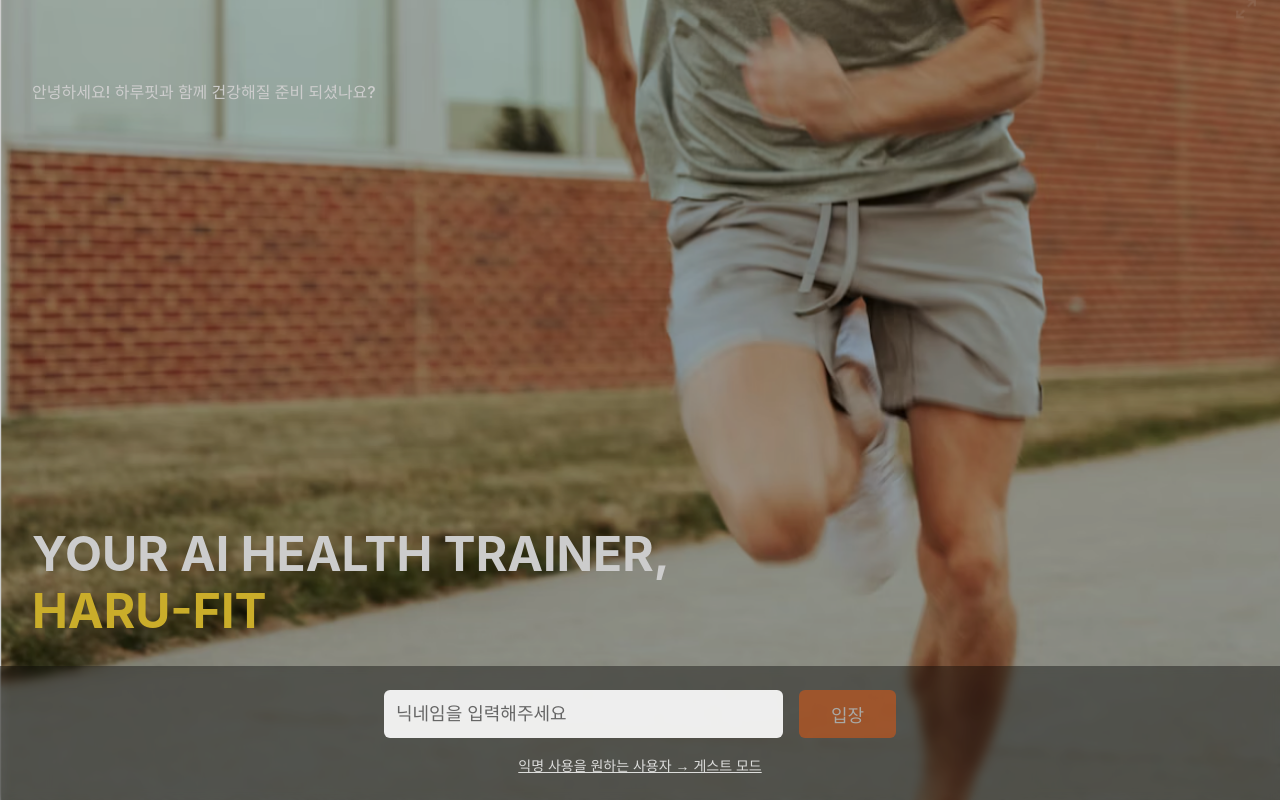
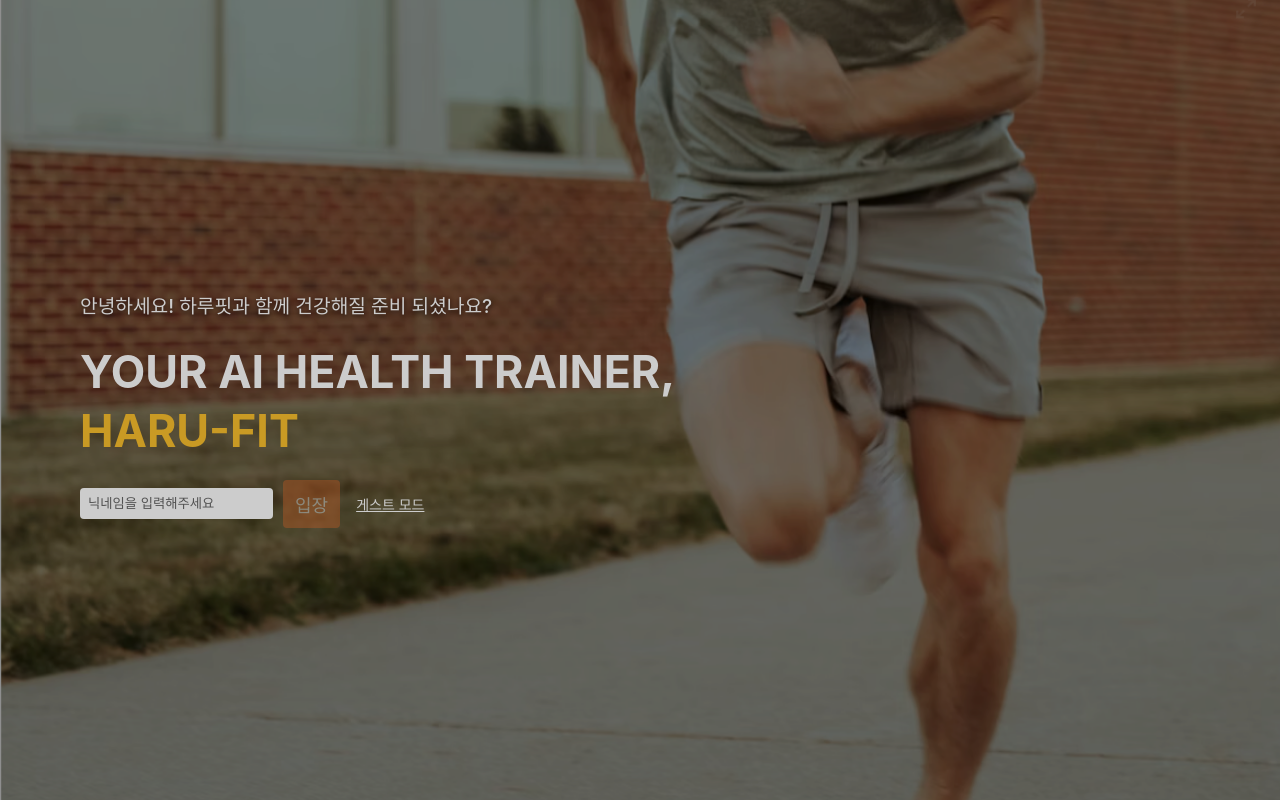
Before and after one commit to gkdudcc21/harufit, a React (Create React App) app in the folder frontend/: page / in a window 1280 px wide. Built offline with nearby package versions, Linux system fonts and the light colour scheme.

Commit message:
feat: IndexPage UI 개선 및 버튼 위치 조정

```diff
--- a/frontend/src/pages/IndexPage/IndexPage.css
+++ b/frontend/src/pages/IndexPage/IndexPage.css
@@ -1,110 +1,83 @@
-
 /* 기본 HTML, Body 스타일 */
-html, body, #root {
+html,
+body,
+#root {
   margin: 0;
   padding: 0;
   height: 100%;
   font-family: -apple-system, BlinkMacSystemFont, 'Segoe UI', Roboto, 'Helvetica Neue', Arial, sans-serif;
-  overflow: hidden; /* 스크롤바 방지 */
+  overflow: hidden;
+  /* 스크롤바 방지 */
 }
 
 .index-container {
-  display: flex;
-  flex-direction: column;
-  min-height: 100vh; /* 화면 전체 높이 사용 */
+  height: 100vh;
+  width: 100vw;
   position: relative;
-  overflow: hidden;
 }
 
 .background-image {
-  position: absolute; /* 절대 위치 */
-  top: 0;
-  left: 0;
+  background-size: cover;
+  background-position: center;
+  height: 100%;
   width: 100%;
-  height: 100%;
-  background-size: cover; /* 이미지가 컨테이너를 꽉 채우도록 */
-  background-position: center; /* 이미지를 중앙에 정렬 */
-  background-repeat: no-repeat; /* 이미지 반복 방지 */
-  filter: brightness(0.8); /* 이미지 약간 어둡게 (오버레이 효과) */
-  z-index: 1; /* 다른 콘텐츠 뒤에 오도록 */
 }
 
 .overlay {
-  position: absolute;
-  top: 0;
-  left: 0;
+  background-color: rgba(0, 0, 0, 0.3);
+  height: 100%;
   width: 100%;
-  height: 100%;
   display: flex;
   flex-direction: column;
-  justify-content: space-between; /* 상단 텍스트와 하단 타이틀 분리 */
-  padding: 4rem 2rem 8rem 2rem; /* 패딩 */
-  box-sizing: border-box;
-  z-index: 2; /* 배경 이미지 위에 오도록 */
+  align-items: flex-start;
+  justify-content: center;
+  padding-left: 80px;
+  color: white;
 }
 
-.header-text {
-  color: white;
-  font-size: 1rem;
+.header-text p {
+  font-size: 1.2rem;
   font-weight: 500;
-  line-height: 1.6;
-  max-width: 28rem; /* 텍스트 최대 너비 제한 */
+  margin-bottom: 1.5rem;
+  text-shadow: 0 2px 4px rgba(0, 0, 0, 0.6);
 }
 
 .main-title {
-  color: white;
-  font-size: 3rem; /* 크고 굵은 글씨 */
+  font-size: 2.8rem;
   font-weight: bold;
-  line-height: 1.2;
+  line-height: 1.3;
+  margin: 0;
 }
 
 .brand-name {
-  color: #fdd835; /* HARU-FIT 강조 색상 */
+  color: #fbc02d;
+  /* HARU-FIT 강조 색상 */
 }
 
-.content-wrapper {
-  position: relative;
-  z-index: 10; /* 가장 위에 오도록 */
-  background-color: transparent; /* 배경 이미지가 보이도록 투명 */
-  flex: 1; /* 남은 공간을 채우도록 */
+
+.input-section {
+  margin-top: 20px;
+  /* 제목 아래 자연스럽게 떨어지도록 */
   display: flex;
-  flex-direction: column;
-  justify-content: flex-end; /* 하단 입력/버튼 섹션을 아래로 */
-}
-
-/* Input Section */
-.input-section {
-  background-color: rgba(0, 0, 0, 0.4); /* 투명한 검은색 배경 */
-  backdrop-filter: blur(5px); /* 블러 효과 */
-  padding: 1.5rem;
-  width: 100%;
-  box-sizing: border-box;
-}
-
-.input-container {
-  max-width: 32rem; /* 최대 너비 */
-  margin: 0 auto; /* 중앙 정렬 */
-  display: flex;
-  flex-direction: column;
-  gap: 0.5rem; /* 요소 간 간격 */
-}
-
-.input-row {
-  display: flex;
-  gap: 1rem; /* input과 button 간 간격 */
+  justify-content: flex-start;
   align-items: center;
 }
 
+.input-group {
+  display: flex;
+  gap: 10px;
+  align-items: center;
+}
+
+.nickname-wrapper {
+  display: flex;
+  gap: 0.75rem;
+}
+
 .nickname-input {
-  flex: 1; /* 남은 공간을 채우도록 */
-  background: rgba(255, 255, 255, 0.9); /* 흰색에 약간 투명 */
+  padding: 8px;
+  border-radius: 4px;
   border: none;
-  padding: 0.75rem;
-  height: 3rem;
-  font-size: 1.125rem;
-  border-radius: 0.375rem;
-  color: #333;
-  box-sizing: border-box;
 }
 
 .nickname-input::placeholder {
@@ -113,11 +86,13 @@
 
 .nickname-input:focus {
   outline: none;
-  box-shadow: 0 0 0 3px rgba(59, 130, 246, 0.5); /* 파란색 포커스 링 */
+  box-shadow: 0 0 0 3px rgba(59, 130, 246, 0.5);
+  /* 파란색 포커스 링 */
 }
 
 .submit-btn {
-  background: #ea580c; /* 오렌지 색상 */
+  background: #ea580c;
+  /* 오렌지 색상 */
   color: white;
   padding: 0 2rem;
   height: 3rem;
@@ -129,8 +104,14 @@
   transition: background-color 0.2s;
 }
 
-.submit-btn:hover:not(:disabled) {
-  background: #dc2626; /* 오렌지 진하게 */
+
+.submit-btn {
+  background-color: #d56b2f;
+  color: white;
+  padding: 8px 12px;
+  border: none;
+  border-radius: 4px;
+  cursor: pointer;
 }
 
 .submit-btn:disabled {
@@ -138,72 +119,74 @@
   cursor: not-allowed;
 }
 
-.guest-mode {
-  text-align: center;
-  margin-top: 0.5rem;
-}
 
-.guest-btn {
-  color: rgba(255, 255, 255, 0.8);
-  font-size: 0.875rem;
+.guest-btn-inline {
   background: none;
+  color: white;
   border: none;
   text-decoration: underline;
+  font-size: 14px;
   cursor: pointer;
-  transition: color 0.2s;
-}
-
-.guest-btn:hover {
-  color: white;
 }
 
 /* Difficulty Buttons Section */
 .difficulty-buttons-container {
+  position: absolute;
+  right: 6rem;
+  top: 50%;
+  transform: translateY(-50%);
   display: flex;
-  flex-direction: column; /* 세로 정렬 유지 */
-  /* justify-content: flex-end; /* 이 줄은 세로 정렬에 영향을 줍니다. */
-  align-items: flex-end; /* ✅ 변경: 가로축(오른쪽) 정렬 */
-  gap: 1.5rem; /* 버튼 간 간격 */
-  padding: 2rem;
-  /* width: 100%; /* 이 속성은 필요에 따라 조정하세요. 여기서는 더 이상 100%를 채울 필요가 없습니다. */
-  box-sizing: border-box;
-  position: absolute; /* 부모(index-container) 기준으로 절대 위치 */
-  top: 50%; /* ✅ 변경: 화면의 중간쯤에 위치 */
-  right: 2rem; /* ✅ 변경: 오른쪽에서 2rem 떨어지게 */
-  transform: translateY(-50%);
-  z-index: 2; /* 콘텐츠 위에 오도록 */
+  flex-direction: column;
+  gap: 1.2rem;
 }
 
+
 .difficulty-btn {
+  width: 6rem;
+  height: 6rem;
+  border-radius: 50%;
+  font-weight: bold;
+  font-size: 1.1rem;
+  color: white;
   display: flex;
   justify-content: center;
   align-items: center;
-  width: 6rem; /* 버튼 너비 */
-  height: 6rem; /* 버튼 높이 */
-  border-radius: 50%; /* 원형 */
-  color: white;
-  font-weight: bold;
-  font-size: 1.25rem;
   cursor: pointer;
-  transition: transform 0.3s ease-in-out, box-shadow 0.3s ease-in-out;
-  position: relative; /* ModeDescription의 기준 */
-}
-
-.difficulty-btn.easy {
-  background-color: #aed581; /* Easy 모드 색상 */
-}
-
-.difficulty-btn.normal {
-  background-color: #ce93d8; /* Normal 모드 색상 */
-}
-
-.difficulty-btn.hard {
-  background-color: #ef9a9a; /* Hard 모드 색상 */
+  transition: transform 0.3s;
 }
 
 .difficulty-btn:hover {
-  transform: scale(1.3); /* 호버 시 1.1배 확대 */
-  box-shadow: 0 0 15px rgba(0, 0, 0, 0.3); /* 그림자 효과 */
+  transform: scale(1.2);
+  box-shadow: 0 0 12px rgba(0, 0, 0, 0.4);
+}
+
+.mode-description {
+  position: absolute;
+  top: 100%;
+  margin-top: 8px;
+  left: 50%;
+  transform: translateX(-50%);
+  color: white;
+  font-size: 1rem;
+  font-weight: 600;
+  background-color: rgba(0, 0, 0, 0.7);
+  padding: 8px 12px;
+  border-radius: 8px;
+  white-space: nowrap;
+  z-index: 10;
+  opacity: 1;
+}
+
+.difficulty-btn-wrapper {
+  position: relative;
+  display: flex;
+  flex-direction: column;
+  align-items: center;
+}
+
+.difficulty-btn-wrapper:hover .mode-description {
+  opacity: 1;
+  visibility: visible;
 }
 
 /* Responsive adjustments */
@@ -211,25 +194,41 @@
   .main-title {
     font-size: 2.5rem;
   }
+
   .header-text {
-    font-size: 0.9rem;
+    font-size: 1rem;
   }
+
   .difficulty-buttons-container {
-    justify-content: center; /* 모바일에서 중앙 정렬 */
-    bottom: 2rem; /* 모바일에서 하단으로 조정 */
+    justify-content: center;
+    bottom: 2rem;
     transform: translateY(0);
     padding: 1rem;
   }
+
+  .input-block-left {
+    margin-top: 30px;
+  }
+
   .difficulty-btn {
     width: 5rem;
     height: 5rem;
     font-size: 1rem;
   }
-  .input-section {
-    padding: 1rem;
+
+  .input-row {
+    display: flex;
+    align-items: center;
+    gap: 10px;
   }
-  .input-container {
-    width: 90%;
+
+
+  .nickname-input {
+    padding: 10px;
+    font-size: 1rem;
+    border-radius: 6px;
+    border: none;
+    width: 230px;
   }
 }
 
@@ -237,16 +236,8 @@
   .main-title {
     font-size: 2rem;
   }
+
   .header-text {
-    top: 2rem;
-    left: 1rem;
-    font-size: 0.8rem;
-  }
-  .input-row {
-    flex-direction: column; /* 세로로 정렬 */
-    gap: 0.5rem;
-  }
-  .nickname-input, .submit-btn {
-    width: 100%;
+    font-size: 0.85rem;
   }
 }
--- a/frontend/src/pages/IndexPage/IndexPage.jsx
+++ b/frontend/src/pages/IndexPage/IndexPage.jsx
@@ -10,36 +10,21 @@
     const [showDifficultyButtons, setShowDifficultyButtons] = useState(false)
     const [selectedMode, setSelectedMode] = useState("")
     const [userInput, setUserInput] = useState("")
-    const [isModeHovered, setIsModeHovered] = useState(false); // 모드 버튼 호버 상태
     const [hoveredMode, setHoveredMode] = useState(''); // 호버된 모드 이름
 
     const navigate = useNavigate();
 
     const difficultyModes = [
-        {
-            id: "easy",
-            label: "EASY",
-            color: "#C8E6C9",
-            hoverColor: "#A5D6A7",
-        },
-        {
-            id: "normal",
-            label: "NORMAL",
-            color: "#E1BEE7",
-            hoverColor: "#CE93D8",
-        },
-        {
-            id: "hard",
-            label: "HARD",
-            color: "#FFCDD2",
-            hoverColor: "#EF9A9A",
-        },
-    ]
+
+        { id: "easy", label: "EASY", color: "#C8E6C9" },
+        { id: "normal", label: "NORMAL", color: "#E1BEE7" },
+        { id: "hard", label: "HARD", color: "#FFCDD2" },
+    ];
 
     const modeDescriptions = {
-        easy: '편안한 시작',
-        normal: '꾸준한 관리',
-        hard: '강력한 변화',
+        easy: "편안한 시작",
+        normal: "꾸준한 관리",
+        hard: "강력한 변화",
     };
 
     const handleModeSelect = (mode) => {
@@ -51,57 +36,49 @@
     const handleNicknameSubmit = () => {
         if (userInput.trim()) {
             setShowDifficultyButtons(true)
-            console.log(`User input: ${userInput}`)
         }
-    }
+    };
 
     const handleGuestMode = () => {
-        setShowDifficultyButtons(true)
-        console.log("Guest mode selected")
-    }
+        setUserInput("게스트");
+        setShowDifficultyButtons(true);
 
-    const handleMouseEnter = (modeId) => {
-        setIsModeHovered(true);
-        setHoveredMode(modeId);
-    };
-
-    const handleMouseLeave = () => {
-        setIsModeHovered(false);
-        setHoveredMode('');
     };
 
     return (
         <div className="index-container">
-            {/* Background Image Section */}
             <div
                 className="background-image"
-                style={{ backgroundImage: `url(${runnerBackground})` }} // 배경 이미지 적용
+
+                style={{ backgroundImage: `url(${runnerBackground})` }}
             >
-                <div className="overlay"> {/* 오버레이 추가 (필요시) */}
+                <div className="difficulty-buttons-container"></div>
+                <div className="overlay">
+                    {/* 상단 텍스트 */}
                     <div className="header-text">
+                        {showDifficultyButtons ? (
+                            <p><strong>{userInput || "USER"}</strong>님, 하루핏과 함께 건강해질 준비 되셨나요?</p>
+                        ) : (
                             <p>안녕하세요! 하루핏과 함께 건강해질 준비 되셨나요?</p>
+                        )}
                     </div>
+                    {/* 타이틀 */}
                     <h1 className="main-title">
                         YOUR AI HEALTH TRAINER, <br />
                         <span className="brand-name">HARU-FIT</span>
                     </h1>
-                </div>
-            </div>
+                    {/* 닉네임 입력창 */}
+                    {!showDifficultyButtons && (
+                        <div className="input-section">
+                            <div className="input-group">
 
-            {/* Content Wrapper (Input or Difficulty Buttons) */}
-            <div className="content-wrapper">
-                {/* Main Content Area - Input Section */}
-                {!showDifficultyButtons ? (
-                    <div className="input-section">
-                        <div className="input-container">
-                            <div className="input-row">
                                 <input
                                     type="text"
                                     placeholder="닉네임을 입력해주세요"
                                     value={userInput}
                                     onChange={(e) => setUserInput(e.target.value)}
+                                    onKeyPress={(e) => e.key === 'Enter' && handleNicknameSubmit()}
                                     className="nickname-input"
-                                    onKeyPress={(e) => e.key === "Enter" && handleNicknameSubmit()}
                                 />
                                 <button
                                     onClick={handleNicknameSubmit}
@@ -110,34 +87,32 @@
                                 >
                                     입장
                                 </button>
-                            </div>
-                            <div className="guest-mode">
-                                <button onClick={handleGuestMode} className="guest-btn">
-                                    익명 사용을 원하는 사용자 → 게스트 모드
+                                <button
+                                    onClick={handleGuestMode}
+                                    className="guest-btn-inline"
+                                >
+                                    게스트 모드
                                 </button>
                             </div>
                         </div>
-                    </div>
-                ) : (
-                    /* Difficulty Mode Buttons Section */
+                    )}
+                    {/* 모드 버튼 */}
+                    {showDifficultyButtons && (
                         <div className="difficulty-buttons-container">
-                        {difficultyModes.map((mode, index) => (
+                            {difficultyModes.map((mode) => (
+                                <div className="difficulty-btn-wrapper" key={mode.id}>
                                     <div
-                                key={mode.id}
-                                className={`difficulty-btn ${mode.id} ${selectedMode === mode.id ? "selected" : ""
-                                    }`}
-                                style={{
-                                    backgroundColor: mode.color,
-                                    animationDelay: `${index * 100}ms`,
-                                }}
+                                        className={`difficulty-btn ${mode.id} ${selectedMode === mode.id ? "selected" : ""}`}
+                                        style={{ backgroundColor: mode.color }}
                                         onClick={() => handleModeSelect(mode.id)}
-                                onMouseEnter={() => handleMouseEnter(mode.id)}
-                                onMouseLeave={handleMouseLeave}
+                                        onMouseEnter={() => setHoveredMode(mode.id)}
+                                        onMouseLeave={() => setHoveredMode("")}
                                     >
                                         {mode.label}
-                                {isModeHovered && hoveredMode === mode.id && (
+                                    </div>
+                                    {hoveredMode === mode.id && (
                                         <ModeDescription
-                                        isVisible={isModeHovered && hoveredMode === mode.id}
+                                            isVisible={true}
                                             description={modeDescriptions[mode.id]}
                                         />
                                     )}
@@ -147,5 +122,6 @@
                     )}
                 </div>
             </div>
+        </div>
     );
 }
```
Also changed, not shown: frontend/src/components/common/modeDescription.css (+21 -20 lines). Lines whose indentation alone changed are shown as unchanged.
